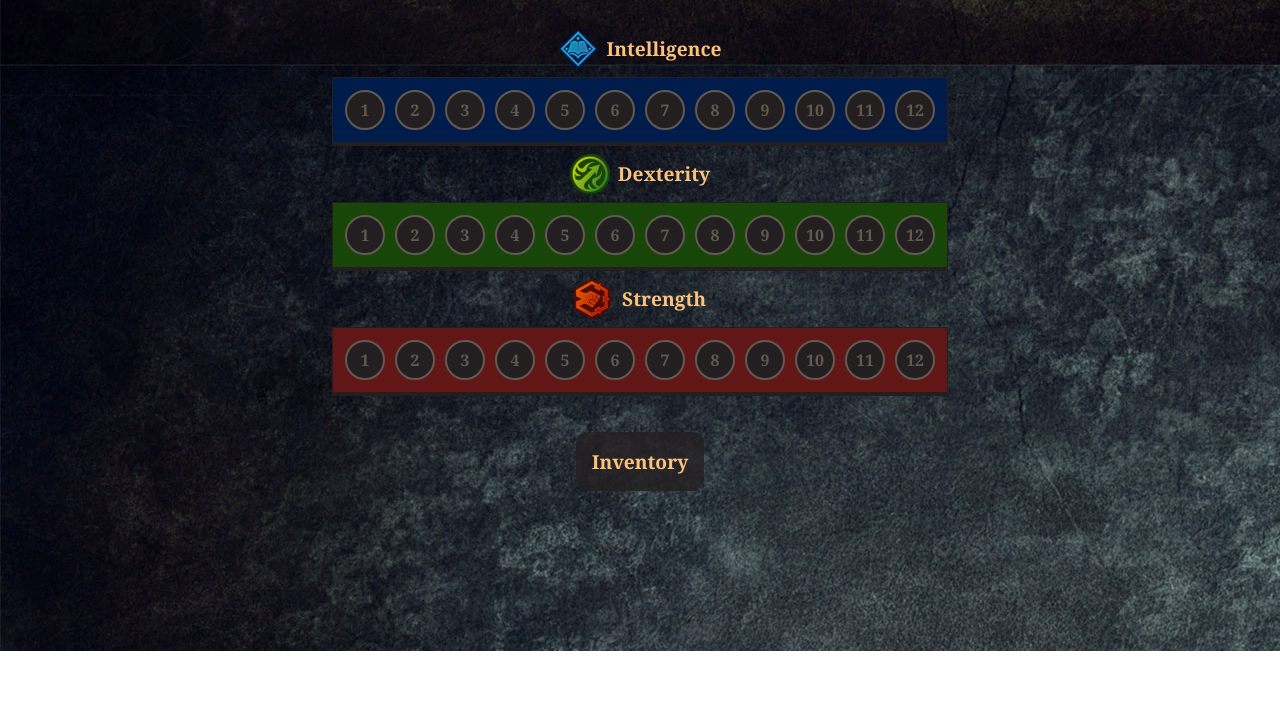
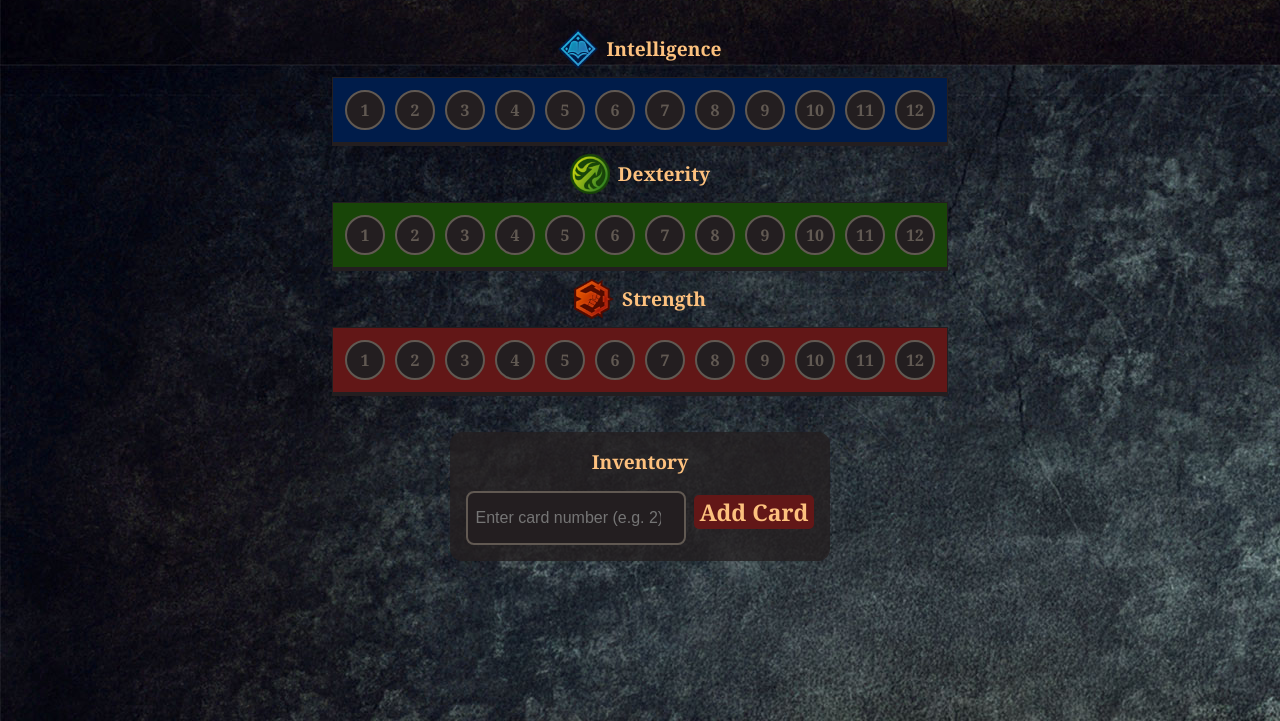
Before and after one commit to Scalepelexis/Destinies, a plain HTML site: page index.html in a window 1280 px wide. Shown: the part 1015-1736 px from the top of the page. Before the commit the page ends 1666 px from the top, so only its background shows below. Drawn offline with Linux system fonts and the light colour scheme.

Commit message:
Added card button

```diff
--- a/index.html
+++ b/index.html
@@ -10,7 +10,7 @@
     <!-- This is ☰ -->
     <div id="shopMenuIcon" class="shop-icon">&#9776;</div>
     <div id="shopSidebar" class="shop-sidebar">
-      <button class="close-btn" onclick="toggleShop()">✕</button>
+      <button class="close-btn" onclick="toggleShop()"></button>
       <div id="shopCardContainer" class="card-slot-container"></div>
     </div>
 
@@ -236,6 +236,18 @@
     <!-- Inventory Section -->
     <div id="inventorySection" class="inventory-container">
       <div>Inventory</div>
+      <!-- Add Card by Number -->
+      <div id="cardInputSection" class="card-input-container">
+        <input
+          type="number"
+          id="cardNumberInput"
+          min="1"
+          max="99"
+          placeholder="Enter card number (e.g. 2)"
+        />
+        <button onclick="handleAddCard()">Add Card</button>
+      </div>
+
       <div id="inventoryCards" class="card-slot-container"></div>
     </div>
 
--- a/script.js
+++ b/script.js
@@ -209,6 +209,22 @@ window.addEventListener("DOMContentLoaded", () => {
     });
 });
 
+function handleAddCard() {
+  const input = document.getElementById("cardNumberInput");
+  const number = parseInt(input.value, 10);
+
+  if (isNaN(number) || number < 1 || number > 99) return;
+
+  const prefix = number.toString().padStart(2, "0"); // e.g., 2 => "02"
+  const match = cardFiles.find((file) => file.startsWith(`${prefix}-`));
+
+  if (match) {
+    addCardToInventory(`cards/items/${match}`);
+  } else {
+    alert(`No card found for number ${number}`);
+  }
+}
+
 // Toggle chip selection on click
 document.querySelectorAll(".chip").forEach((chip) => {
   chip.addEventListener("click", () => {
--- a/style.css
+++ b/style.css
@@ -529,3 +529,20 @@ input[type="checkbox"] {
   background-size: cover;
   background-position: center;
 }
+
+.card-input-container {
+  margin-top: 1rem;
+  display: flex;
+  justify-content: center;
+  gap: 0.5rem;
+}
+
+.card-input-container input {
+  width: 200px;
+  padding: 0.5rem;
+  font-size: 1rem;
+  border-radius: 8px;
+  border: 2px solid var(--green-border);
+  background-color: var(--dark-green);
+  color: var(--tan-medium);
+}
```
